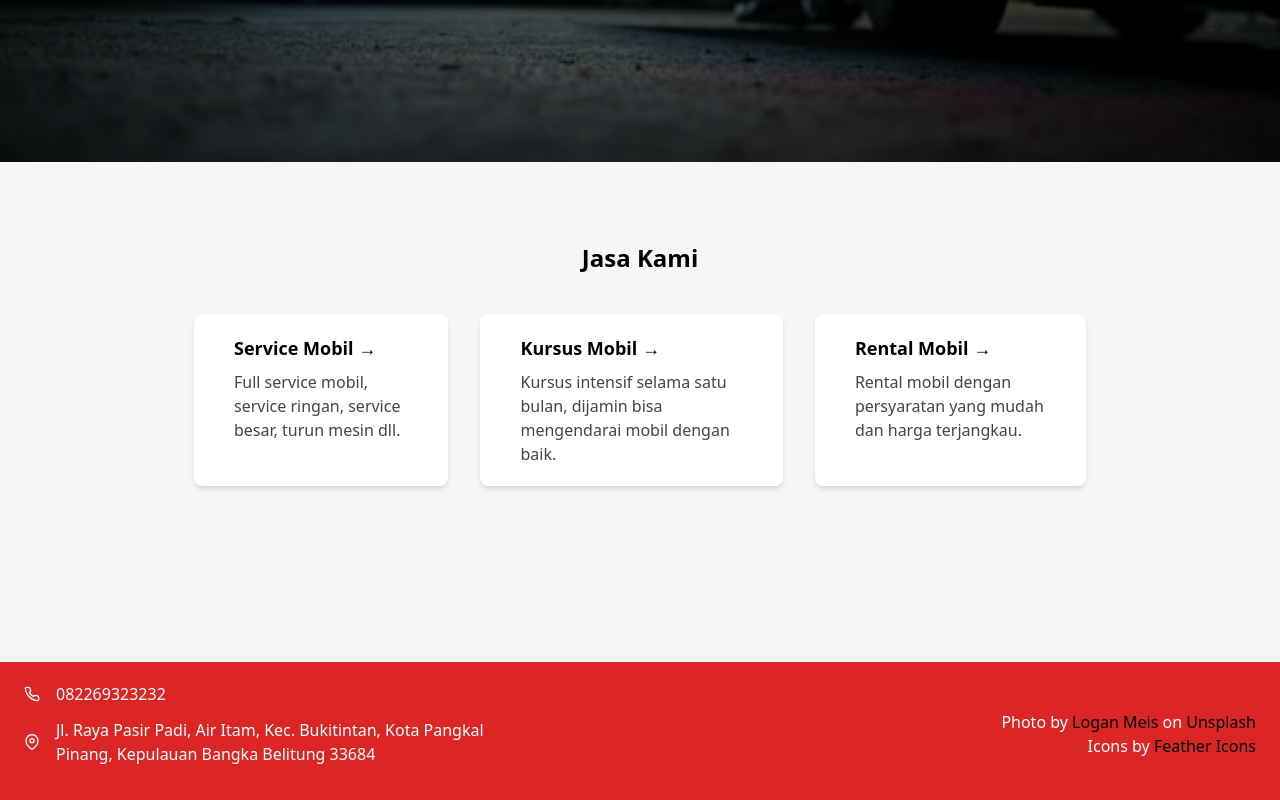
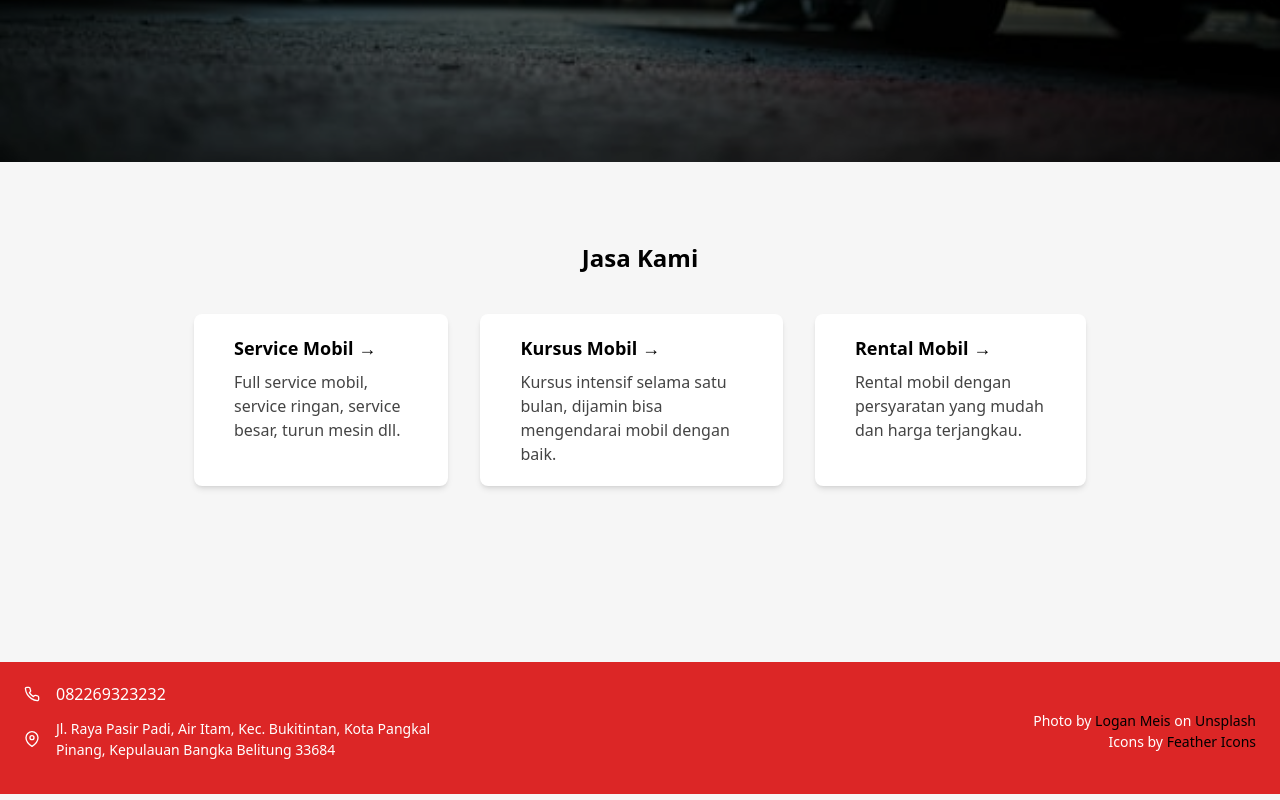
Before and after one commit to anggihseptiawan/abbas, an Astro site: page / in a window 1280 px wide. Shown: the part 638-1438 px from the top of the page. Built offline with nearby package versions, Linux system fonts and the light colour scheme; Astro itself is replaced by a stand-in of ours.

Commit message:
feat: boost a11y 2

```diff
--- a/src/pages/index.astro
+++ b/src/pages/index.astro
@@ -11,7 +11,7 @@ import Layout from "../layouts/Layout.astro"
       >
         <i class="bg-red-600 px-2">Bengkel mobil abbas</i>
       </h1>
-      <p class="md:w-1/2 text-white text-lg mb-8">
+      <p class="text-lg md:w-1/2 text-white text-lg mb-8">
         Halo, Abbas bengkel adalah sebuah bengkel yang berlokasi di pangkal
         pinang, kami membuka jasa service, kursus dan rental mobil, silahkan
         datang ke bengkel kami, kami buka dari jam 9 - 5 sore.
@@ -33,9 +33,9 @@ import Layout from "../layouts/Layout.astro"
   </header>
 
   <main class="flex flex-col items-center py-20">
-    <h3 class="text-2xl font-bold text-center mb-6">
+    <h2 class="text-2xl font-bold text-center mb-6">
       <span>Jasa Kami</span>
-    </h3>
+    </h2>
     <div class="flex justify-center">
       <ul class="flex flex-col md:flex-row sm:w-3/4">
         <Card
@@ -76,7 +76,7 @@ import Layout from "../layouts/Layout.astro"
           height="16px"
           alt="lokasi bengkel abbas"
         />
-        <p class="mb-0">
+        <p class="text-[14px] mb-0">
           Jl. Raya Pasir Padi, Air Itam, Kec. Bukitintan, Kota Pangkal Pinang,
           Kepulauan Bangka Belitung 33684
         </p>
@@ -85,7 +85,7 @@ import Layout from "../layouts/Layout.astro"
     <section
       class="referensi w-full flex flex-col sm:items-end justify-end pb-8"
     >
-      <p class="mb-0">
+      <p class="text-[14px] mb-0">
         Photo by <a
           target="_blank"
           href="https://unsplash.com/@loganmeis?utm_source=unsplash&utm_medium=referral&utm_content=creditCopyText"
@@ -96,7 +96,7 @@ import Layout from "../layouts/Layout.astro"
           class="text-black">Unsplash</a
         >
       </p>
-      <p>
+      <p class="text-[14px] mb-0">
         Icons by <a
           href="https://feathericons.com/"
           class="text-black"
```
